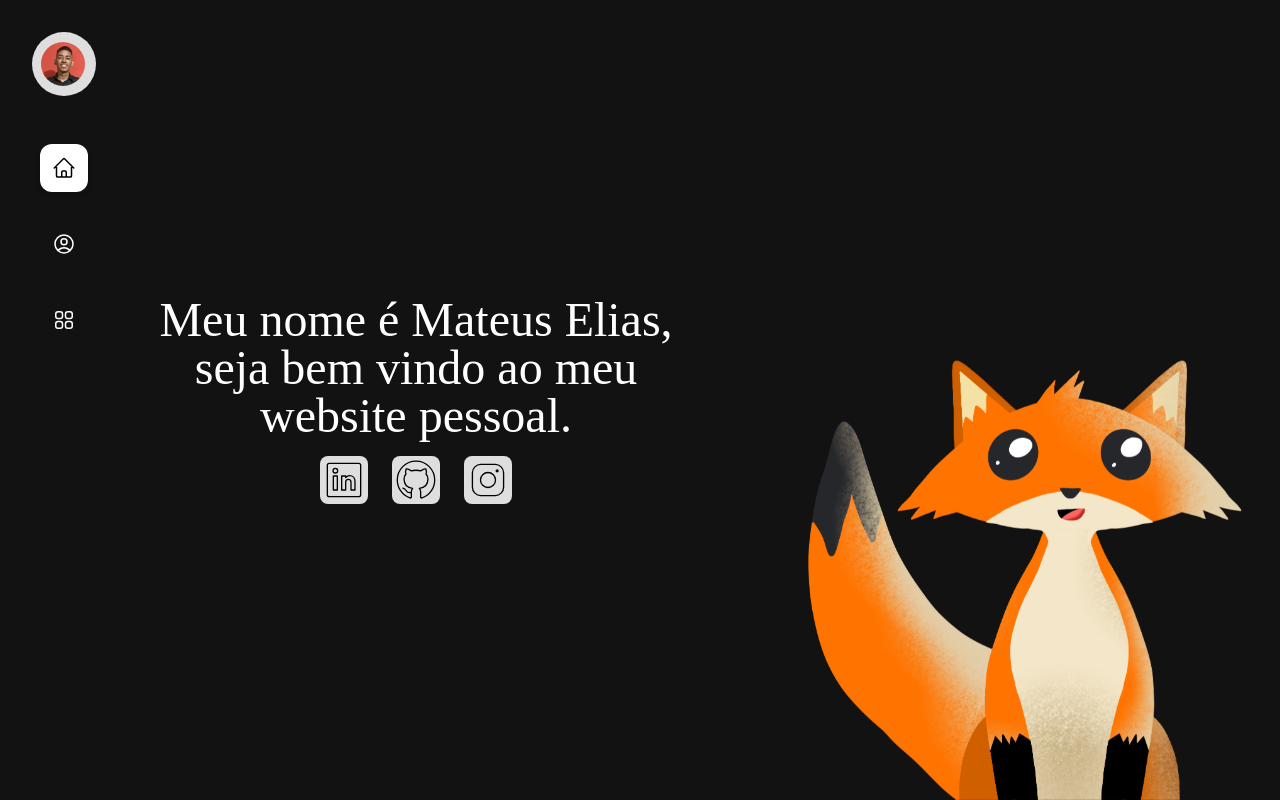
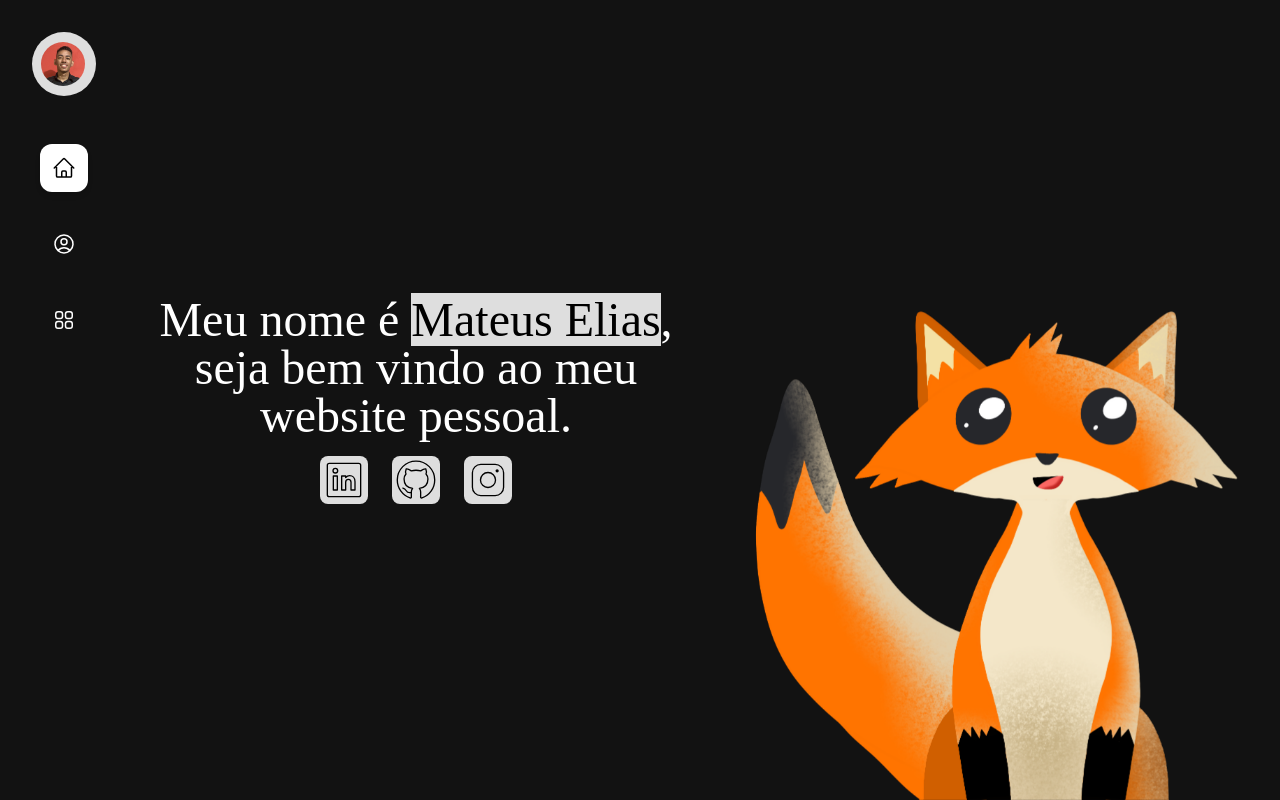
Before and after one commit to mateuseap/mateuseap.github.io, a React (Create React App) app: page / in a window 1280 px wide. Built offline with nearby package versions, Linux system fonts and the light colour scheme.

Commit message:
feat(src/pages/Home): added some styles to text and modified img height

```diff
--- a/src/pages/Home/Home.tsx
+++ b/src/pages/Home/Home.tsx
@@ -27,8 +27,10 @@ function Home() {
     <DefaultPage>
       <div className='h-screen flex flex-row justify-center items-center'>
         <div className='w-full flex flex-col gap-y-4'>
-          <div className='text-5xl text-center hover:bg-emerald-900'>
-            Meu nome é Mateus Elias, seja bem vindo ao meu website pessoal.
+          <div className='text-5xl text-center hover:bg-[#dedede] hover:text-black'>
+            Meu nome é{' '}
+            <span className='text-black bg-[#dedede]'>Mateus Elias</span>, seja
+            bem vindo ao meu website pessoal.
           </div>
           <div className='flex justify-center gap-x-6'>
             {medias.map(media => {
@@ -56,7 +58,7 @@ function Home() {
             alt='Fox 🦊'
             style={{
               position: 'fixed',
-              width: '45vw',
+              width: '50vw',
               height: 'auto',
               right: '0',
               bottom: '0',
```
